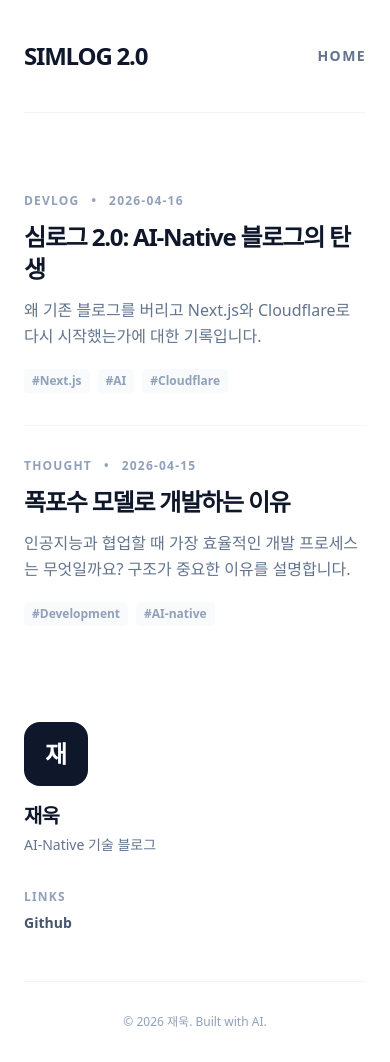
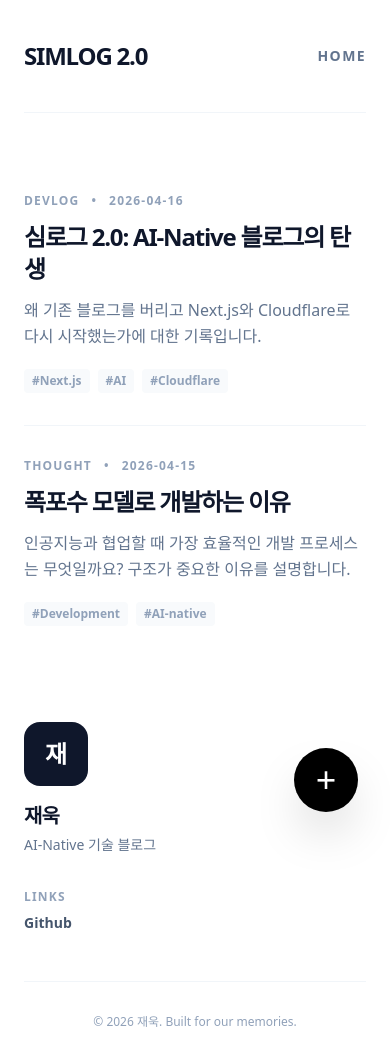
Before and after one commit to wook2002/simlog-v2, a Next.js app: page / in a window 390 px wide. Built offline with nearby package versions, Linux system fonts and the light colour scheme.

Commit message:
feat: 모바일 버튼 추가 및 검색 차단

```diff
--- a/src/app/layout.tsx
+++ b/src/app/layout.tsx
@@ -1,6 +1,7 @@
 import type { Metadata } from "next";
 import "./globals.css";
 import { SITE_CONFIG } from "@/constants/siteConfig";
+import MobileNav from "@/components/MobileNav";
 
 export const metadata: Metadata = {
   title: SITE_CONFIG.title,
@@ -14,8 +15,9 @@ export default function RootLayout({
 }) {
   return (
     <html lang="ko">
-      <body className="bg-white text-slate-900 antialiased font-sans">
+      <body className="bg-white text-slate-900 antialiased font-sans overflow-x-hidden">
         <div className="mx-auto max-w-5xl px-6 min-h-screen flex flex-col">
+          {/* 헤더 섹션 */}
           <header className="flex items-center justify-between py-10 border-b border-slate-100">
             <h1 className="text-2xl font-black tracking-tighter cursor-pointer">
               {SITE_CONFIG.title}
@@ -25,13 +27,18 @@ export default function RootLayout({
             </nav>
           </header>
 
-          <main className="flex-grow py-12">
+          {/* 메인 콘텐츠 영역 */}
+          <main className="flex-grow py-12 relative">
             {children}
           </main>
 
+          {/* 푸터 섹션 */}
           <footer className="py-8 border-t border-slate-100 text-center text-xs text-slate-400">
-            © {new Date().getFullYear()} {SITE_CONFIG.author}. Built with AI.
+            © {new Date().getFullYear()} {SITE_CONFIG.author}. Built for our memories.
           </footer>
+
+          {/* 모바일 전용 플로팅 버튼 */}
+          <MobileNav />
         </div>
       </body>
     </html>
--- /dev/null
+++ b/src/components/MobileNav.tsx
@@ -0,0 +1,14 @@
+"use client";
+
+export default function MobileNav() {
+  return (
+    <div className="fixed bottom-8 right-8 z-50 md:hidden">
+      <button
+        onClick={() => alert('업로드 페이지 준비 중! Supabase 연결 후 바로 뚫어드릴게요.')}
+        className="h-16 w-16 bg-black text-white rounded-full shadow-2xl flex items-center justify-center text-4xl font-light active:scale-95 transition-transform"
+      >
+        +
+      </button>
+    </div>
+  );
+}
```
Also changed, not shown: public/robots.txt (added).
